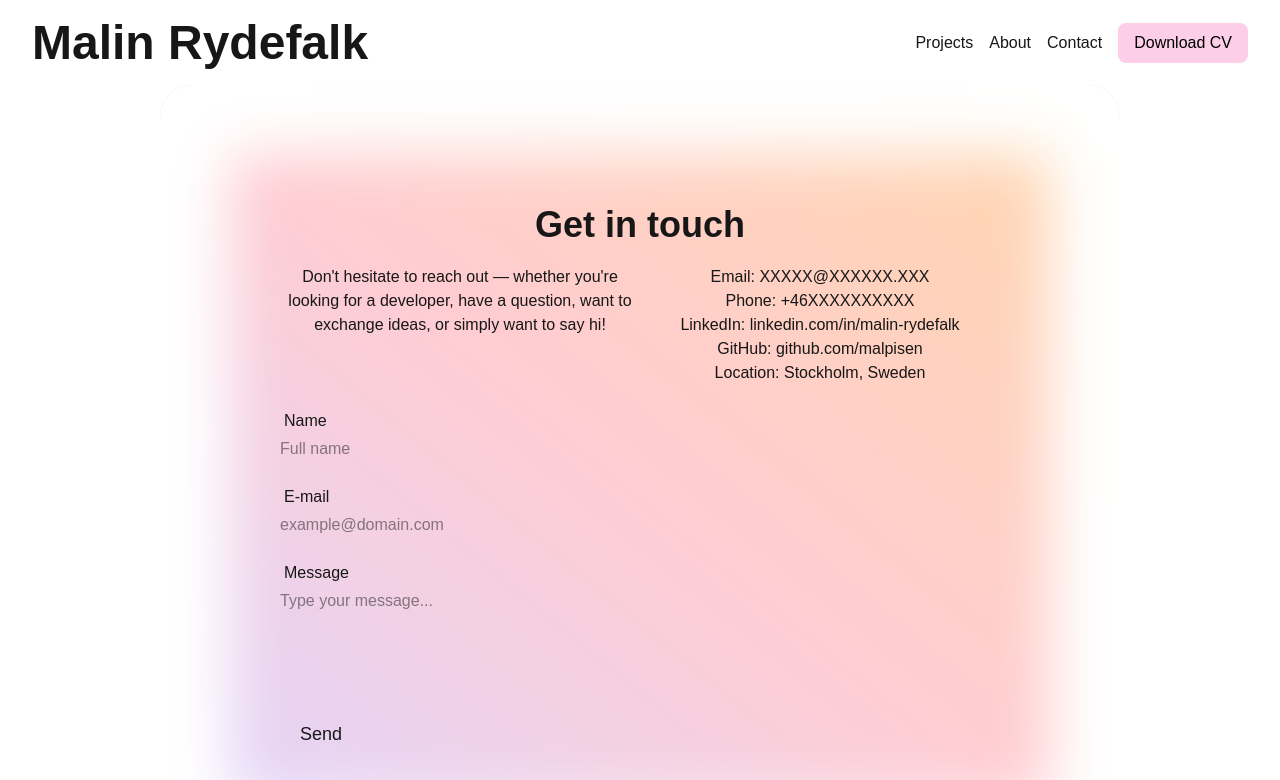
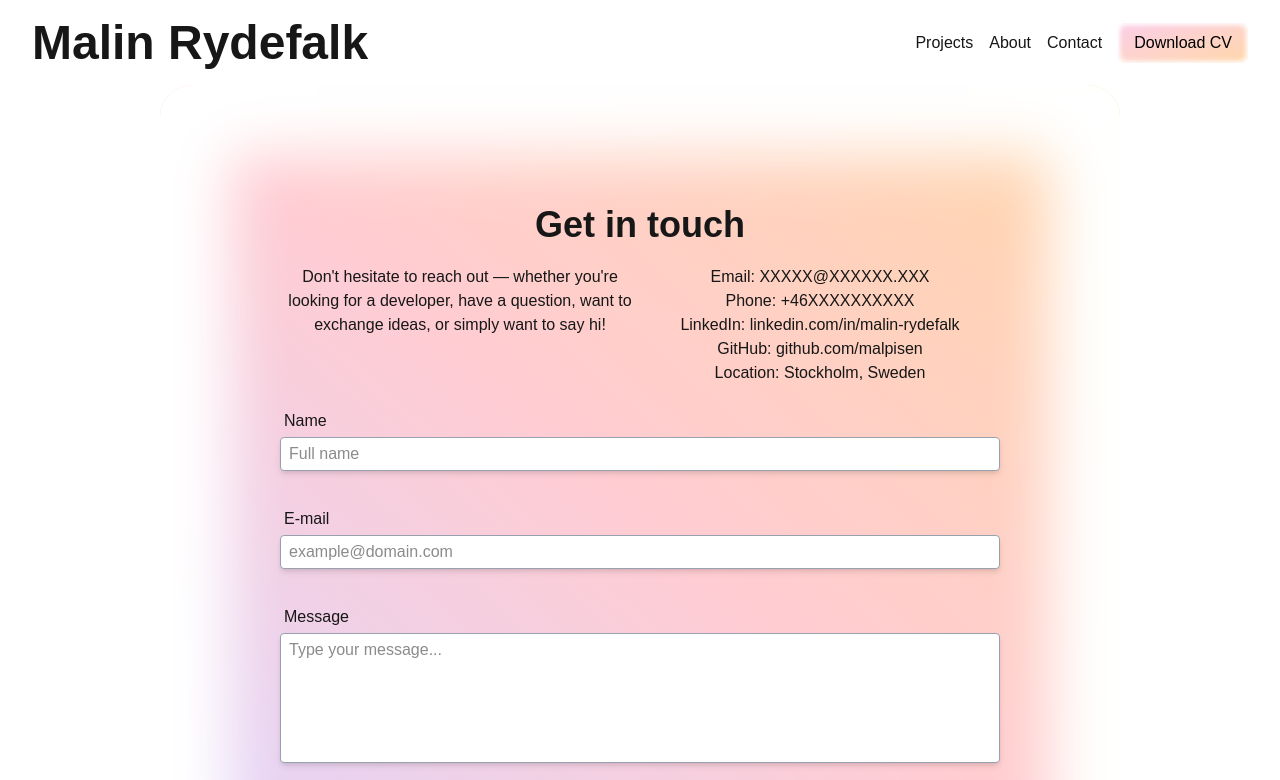
Before and after one commit to malpisen/nextjs-portfolio, a Next.js app: page /contact in a window 1280 px wide. Shown: the top 780 px of the page. Built offline with nearby package versions, Linux system fonts and the light colour scheme.

Commit message:
made cv-button a component

```diff
--- a/src/app/globals.css
+++ b/src/app/globals.css
@@ -18,7 +18,9 @@
     --foreground: #ededed;
   }
 }
+
 @layer base {
+
   h1,
   h2,
   h3,
@@ -37,6 +39,7 @@
   h3 {
     font-size: var(--text-xl);
   }
+
   h4 {
     font-size: var(--text-base);
   }
@@ -70,6 +73,43 @@
     display: grid;
     grid-template-columns: inherit;
   }
+
+  .button {
+    display: flex;
+    place-items: center;
+    padding: --spacing(2);
+    gap: --spacing(2);
+    font-size: var(--text-sm);
+    background-color: var(--color-white);
+    border: 1px solid var(--color-gray-400);
+    border-radius: var(--radius-sm);
+    box-shadow: var(--shadow-lg);
+    cursor: pointer;
+
+    &:hover {
+      background-color: var(--color-red-50);
+    }
+
+    &:focus {
+      outline: 2px solid var(--color-gray-600);
+      outline-offset: 1px;
+    }
+  }
+
+  .input-field {
+    padding-block: --spacing(1);
+    padding-inline: --spacing(2);
+    margin-bottom: --spacing(3);
+    background-color: var(--color-white);
+    border: 1px solid var(--color-gray-400);
+    border-radius: var(--radius-sm);
+    box-shadow: var(--shadow-md);
+
+    &:focus {
+      outline: 2px solid var(--color-gray-600);
+      outline-offset: 1px;
+    }
+  }
 }
 
 body {
--- a/src/components/layout/navbar.tsx
+++ b/src/components/layout/navbar.tsx
@@ -1,4 +1,5 @@
 import Link from "next/link";
+import CVButton from "../ui/cv-button";
 
 export default function Navbar() {
   return (
@@ -25,10 +26,7 @@ export default function Navbar() {
               Contact
             </Link>
           </li>
-          {/* If this changes to Link - prefetch={false} */}
-          <button className="px-4 py-2 text-black bg-pink-200 rounded-lg hover:bg-pink-300 cursor-pointer">
-            Download CV
-          </button>
+          <CVButton />
         </div>
       </ul>
     </nav>
--- /dev/null
+++ b/src/components/ui/cv-button.tsx
@@ -0,0 +1,12 @@
+export default function CVButton() {
+  return (
+    //If this changes to Link - prefetch={false}
+    <button
+      className="px-4 py-2 text-black flex place-self-start rounded-lg
+      inset-shadow-[0_0_5px_2px_white] bg-gradient-to-br from-pink-200 to-orange-200
+      hover:bg-gradient-to-tl hover:from-pink-200 hover:to-orange-200 cursor-pointer"
+    >
+      Download CV
+    </button>
+  );
+}
```
